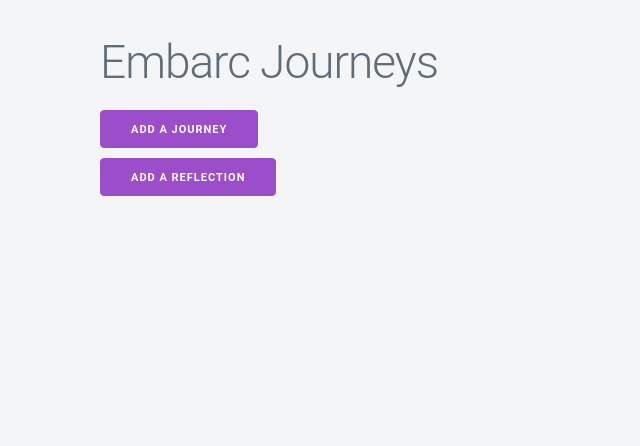
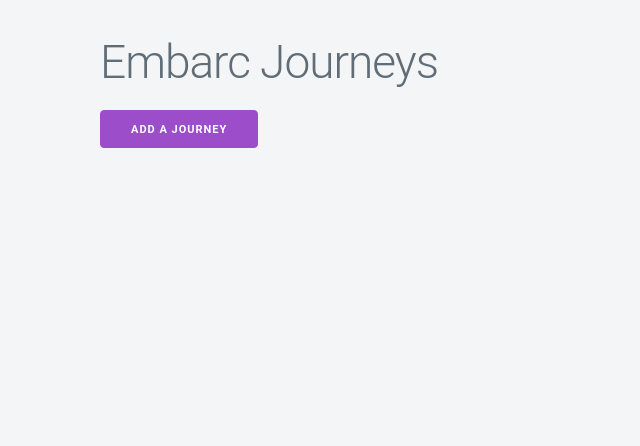
Before and after one commit to cfg-chicago/team-3, a Flask app: page / in a window 1280 px wide. Shown: the part 336-782 px from the top of the page, without its empty margins (0-640 px from the left). Run offline with Flask 2, Linux system fonts and the light colour scheme; data that the repository does not hold is empty.

Commit message:
Database working for reflections

```diff
--- a/embarc/forms.py
+++ b/embarc/forms.py
@@ -13,5 +13,4 @@ class AddJourneyForm(Form):
 
 class AddReflectionForm(Form):
     name = StringField('name', validators=[DataRequired()])
-    journey = StringField('journey', validators=[DataRequired()])
     description = StringField('description', validators=[DataRequired()])
--- a/embarc/templates/index.html
+++ b/embarc/templates/index.html
@@ -14,7 +14,4 @@
         </a>
     </div>
     {% endfor %}
-    <div class="container">
-        <a class="button" href="{{url_for('add_reflection')}}">Add a Reflection</a>
-    </div>
 {% endblock %}
--- a/embarc/views.py
+++ b/embarc/views.py
@@ -27,7 +27,7 @@ def index():
     return render_template('index.html', journeys=journeys)
 
 
-@app.route('/journey/<journey_slug>/')
+@app.route('/journey/<journey_slug>/', methods=['GET', 'POST'])
 def show_journey(journey_slug):
     context = {
         "journey_name" : Journey.query.filter_by(id=journey_slug).first().name,
@@ -35,7 +35,15 @@ def show_journey(journey_slug):
         "journey_img_name" : Journey.query.filter_by(id=journey_slug).first().picture,
         "reflections" : Reflection.query.filter_by(journeyid=journey_slug)
     }
-    return render_template('journey.html', **context)
+    add_reflection_form = AddReflectionForm()
+    if add_reflection_form.validate_on_submit():
+        reflection_name = add_reflection_form.name.data
+        reflection_description = add_reflection_form.description.data
+        reflection = Reflection(name=reflection_name, description=reflection_description, journeyid=journey_slug)
+        db.session.add(reflection)
+        db.session.commit()
+        return redirect(url_for('index'))
+    return render_template('journey.html', form=add_reflection_form, **context)
 
 
 @app.route('/add-journey/', methods=['GET', 'POST'])
@@ -55,17 +63,3 @@ def add_journey():
         journeys = Journey.query.all()
         return redirect(url_for('index'))
     return render_template('add_journey.html', form=add_journey_form)
-
-
-@app.route('/add-reflection/', methods=['GET', 'POST'])
-def add_reflection():
-    add_reflection_form = AddReflectionForm()
-    if add_reflection_form.validate_on_submit():
-        reflection_name = add_reflection_form.name.data
-        reflection_description = add_reflection_form.description.data
-        reflection_journey = add_reflection_form.journey.data
-        reflection = Reflection(name=reflection_name, description=reflection_description, journey=reflection_journey)
-        db.session.add(reflection)
-        db.session.commit()
-        return redirect(url_for('index'))
-    return render_template('add_reflection.html', form=add_reflection_form)
```
Also changed, not shown: embarc/templates/add_reflection.html (deleted, +0 -35 lines), embarc/templates/journey.html (+24 -0 lines).
